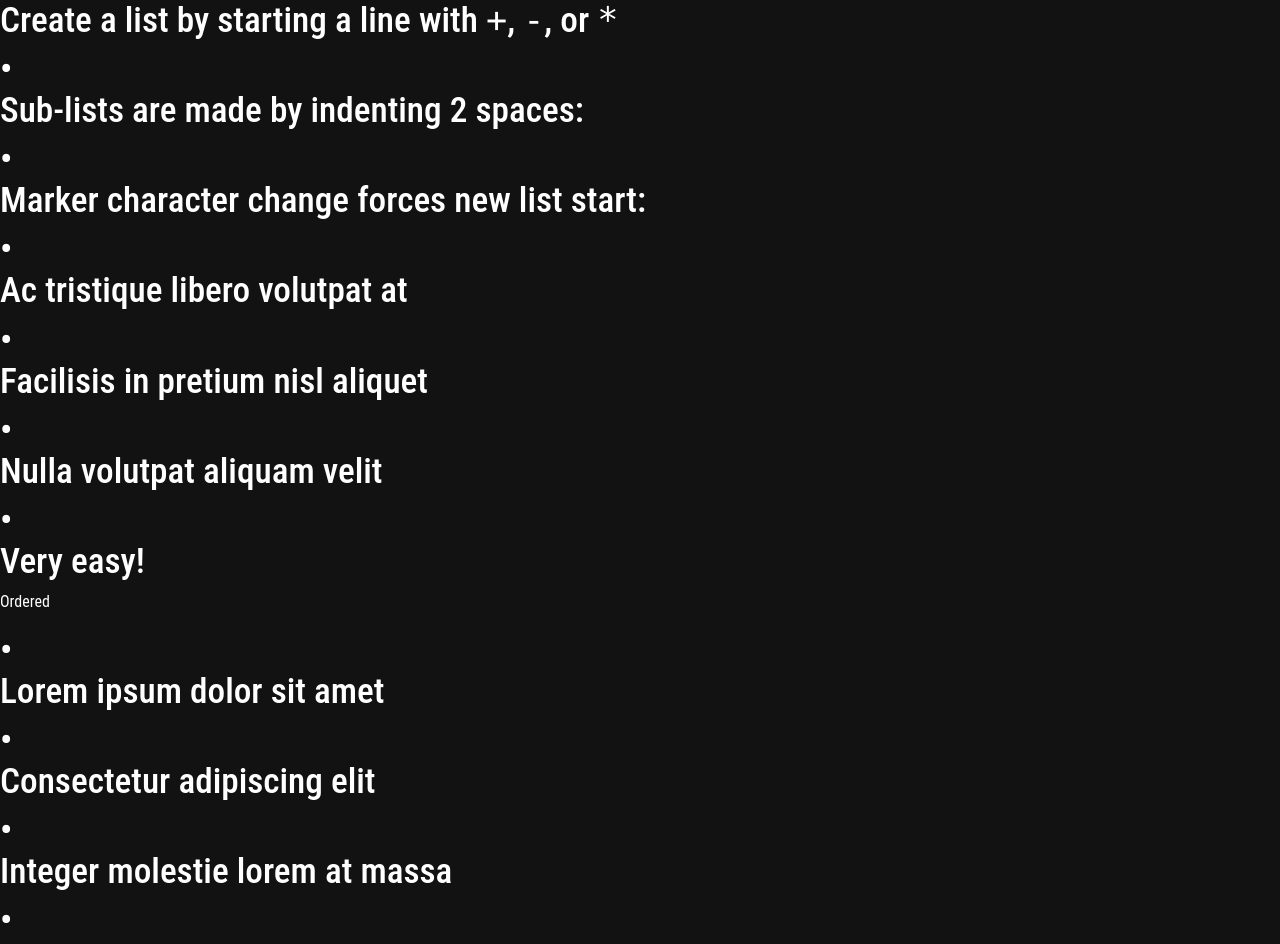
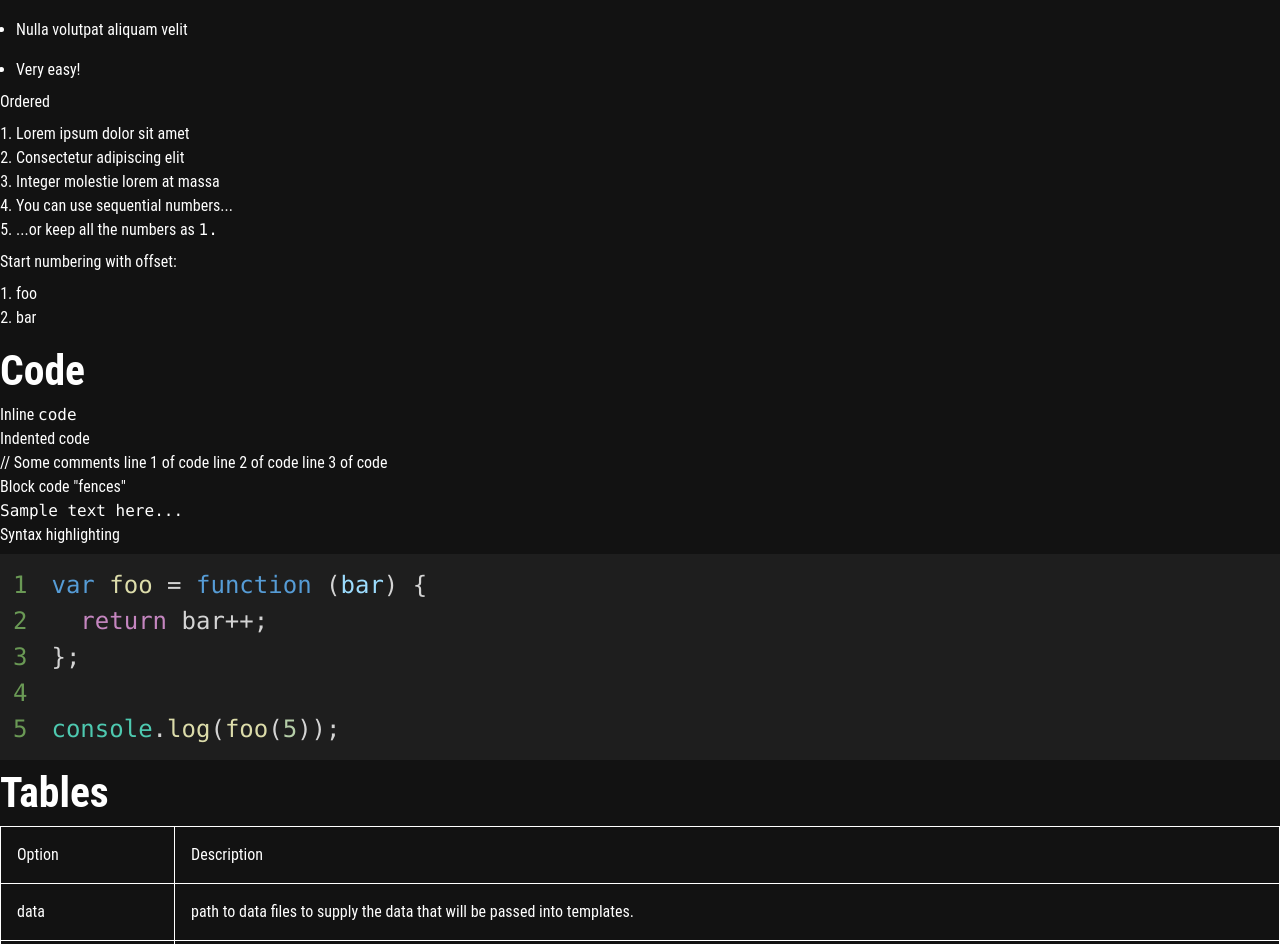
Before and after one commit to randysim/simplifycs, a Next.js app: page /articles/test in a window 1280 px wide. Shown: the part 1288-2232 px from the top of the page. Built offline with nearby package versions, Linux system fonts and the light colour scheme.

Commit message:
Made markdown work a little bit better with mui

```diff
--- a/src/pages/articles/test.js
+++ b/src/pages/articles/test.js
@@ -1,9 +1,9 @@
 import styles from "@/styles/Article.module.css";
 
 import ReactMarkdown from "react-markdown";
-import gfm from 'remark-gfm';
-import {Prism as SyntaxHighlighter} from 'react-syntax-highlighter';
+import gfm from "remark-gfm";
 
+import { Prism as SyntaxHighlighter } from 'react-syntax-highlighter';
 //one day customizable code style preferences
 import * as CodeStyles from "react-syntax-highlighter/dist/cjs/styles/prism";
 
@@ -13,19 +13,32 @@ import Box from "@mui/material/Box";
 import List from "@mui/material/List";
 import ListItemText from "@mui/material/ListItemText";
 import ListItem from "@mui/material/ListItem";
+import Table from "@mui/material/Table";
+import TableCell from "@mui/material/TableCell";
+import TableRow from "@mui/material/TableRow";
+import TableHead from "@mui/material/TableHead";
 
 export default function Post({ title, content }) {
-  let components={
-    code({node, inline, className, children, ...props}) {
-      const match = /language-(\w+)/.exec(className || '')
+  const components = {
+    h1: ({...props}) => <Typography variant="h1" {...props} />,
+    h2: ({...props}) => <Typography variant="h2" {...props} />,
+    h3: ({...props}) => <Typography variant="h3" {...props} />,
+    h4: ({...props}) => <Typography variant="h4" {...props} />,
+    h5: ({...props}) => <Typography variant="h5" {...props} />,
+    h6: ({...props}) => <Typography variant="h6" {...props} />,
+    p: ({...props}) => <Typography {...props} />,
+    a: ({...props}) => <Link {...props} />,
+
+    code: ({ node, inline, className, children, ...props }) => {
+      const match = /language-(\w+)/.exec(className || "");
       return !inline && match ? (
         <SyntaxHighlighter
-          children={String(children).replace(/\n$/, '')}
+          children={String(children).replace(/\n$/, "")}
           language={match[1]}
           PreTag="div"
           showLineNumbers={true}
           CodeTag={Typography}
-          codeTagProps={{variant: "code"}}
+          codeTagProps={{ variant: "code" }}
           style={CodeStyles.vscDarkPlus}
           {...props}
         />
@@ -33,48 +46,32 @@ export default function Post({ title, content }) {
         <code className={className} {...props}>
           {children}
         </code>
-      )
+      );
     },
-    h1({...props}) {
-      return <Typography variant="h1" {...props} />
-    },
-    h2({...props}) {
-      return <Typography variant="h2" {...props} />
-    },
-    h3({...props}) {
-      return <Typography variant="h3" {...props} />
-    },
-    h4({...props}) {
-      return <Typography variant="h4" {...props} />
-    },
-    h5({...props}) {
-      return <Typography variant="h5" {...props} />
-    },
-    h6({...props}) {
-      return <Typography variant="h6" {...props} />
-    },
-    a({href, ...props}) {
-      return <Link href={href} {...props} />
-    },
-    li({...props}) {
-      return (
-        <Box component="li" sx={{ mt: 1 }}>
-          <Typography variant="h3" children={[<p>&bull;</p>].concat(props.children)} />
-        </Box>
-      )
-    },
-    ol({...props}) {
-      return <List {...props} />
-    }
-  };
+
+    ol: ({...props}) => <List sx={{ listStyleType: 'a' /*idk why putting any letter here works but an empty string doesnt*/, pl: 2 }} {...props} />,
+    ul: ({...props}) => <List nestedListStyle={{ marginLeft: 18 }} sx={{ listStyleType: 'disc', pl: 2 }} {...props} />,
+    li: ({...props}) => <ListItem nestedLevel={5} sx={{ padding: 0, display: 'list-item' }} {...props} />,
+
+    blockquote: ({...props}) => <Typography sx={{ fontStyle: "italic", borderLeft: "4px solid grey" }} {...props} />,
+
+    table: ({...props}) => <Table {...props} />,
+
+    th: ({...props}) => <TableCell sx={{border: 1}}><Typography {...props} /></TableCell>,
+    td: ({...props}) => <TableCell sx={{border: 1}}><Typography {...props} /></TableCell>
+  }
 
   return (
     <>
       <p className={styles.title}>Idk anymore</p>
-      <ReactMarkdown
-        remarkPlugins={[gfm]}
-        components={components}
-      >{`
+        <ReactMarkdown remarkPlugins={[gfm]} components={components}>
+          {MARKDOWN_TEXT}
+        </ReactMarkdown>
+      </>
+  );
+}
+
+const MARKDOWN_TEXT = `
 ---
 __Advertisement :)__
 
@@ -319,7 +316,4 @@ It converts "HTML", but keep intact partial entries like "xxxHTMLyyy" and so on.
 ::: warning
 *here be dragons*
 :::
-      `}</ReactMarkdown>
-    </>
-  );
-}
+`
```
